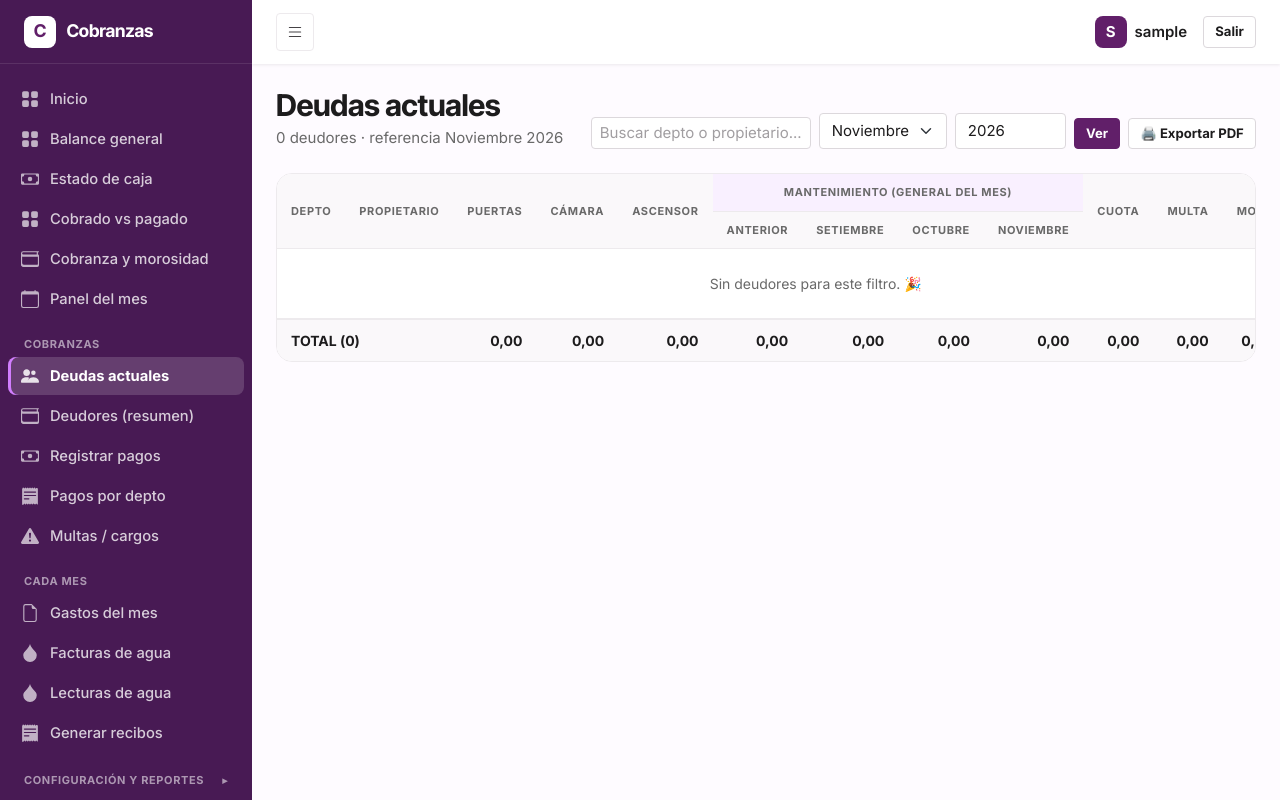
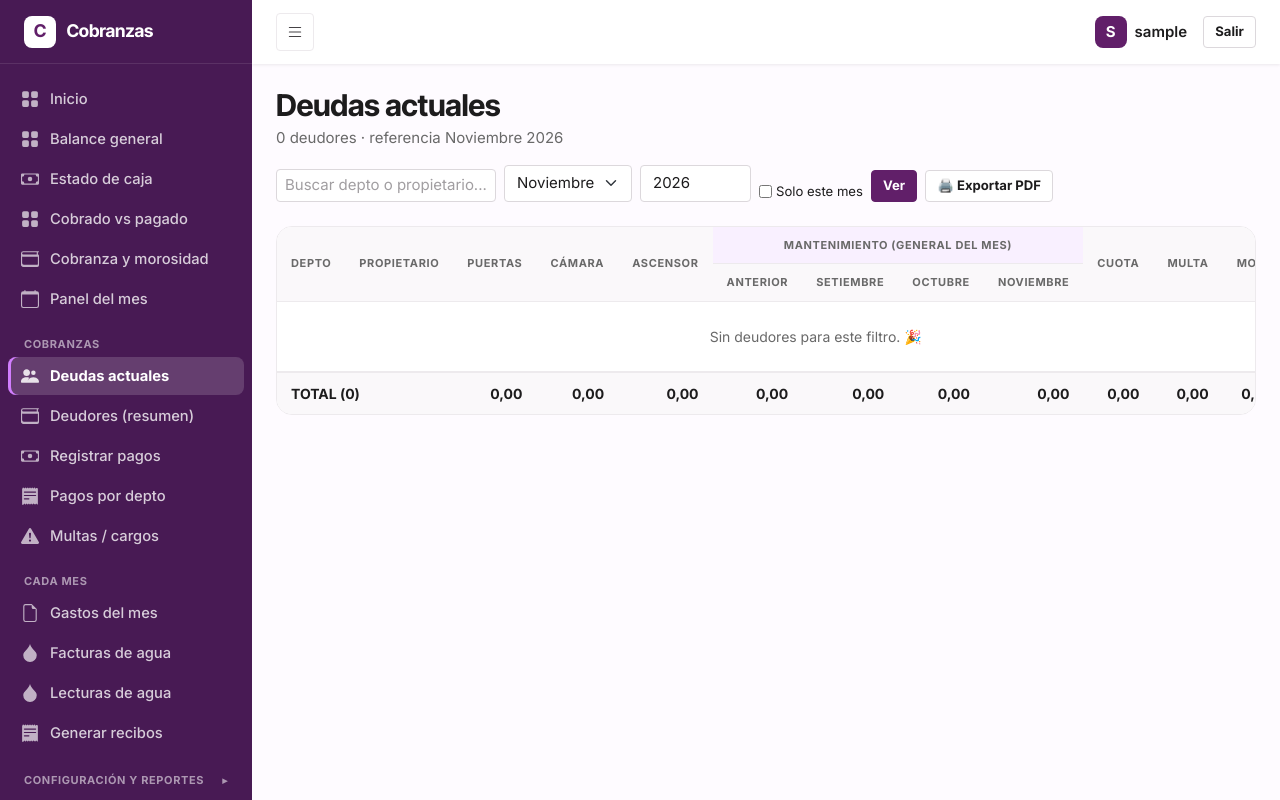
Before and after one commit to sebas731/Sistema-de-cobranzas, a Django app: page /deudas-actuales/ in a window 1280 px wide. Run offline with Django 5.2, Linux system fonts and the light colour scheme; the visitor is signed in with stand-in values (Sample User, id 1); data that the repository does not hold is empty.

Commit message:
cobranzas filtro por mes

```diff
--- a/departamentos/templates/departamentos/deudores/deudas_actuales.html
+++ b/departamentos/templates/departamentos/deudores/deudas_actuales.html
@@ -24,7 +24,7 @@
 <div class="page-header">
   <div>
     <h1 class="page-header__title">Deudas actuales</h1>
-    <p class="page-header__subtitle">{{ n }} deudor{{ n|pluralize:"es" }} · referencia {{ ref|date:"F Y"|capfirst }}</p>
+    <p class="page-header__subtitle">{{ n }} deudor{{ n|pluralize:"es" }} · {% if solo_mes %}<strong>solo deudas de {{ ref|date:"F Y"|capfirst }}</strong>{% else %}referencia {{ ref|date:"F Y"|capfirst }}{% endif %}</p>
   </div>
   <div class="d-flex gap-2 align-items-end no-print flex-wrap">
     <form method="get" class="d-flex gap-2 align-items-end flex-wrap">
@@ -32,6 +32,10 @@
              style="width:220px" placeholder="Buscar depto o propietario...">
       <div>{{ periodo_form.mes }}</div>
       <div>{{ periodo_form.anio }}</div>
+      <label class="d-flex align-items-center gap-1 small mb-0" title="Mostrar solo las deudas generadas en el mes elegido">
+        <input type="checkbox" name="solo" value="1" {% if solo_mes %}checked{% endif %}
+               onchange="this.form.submit()"> Solo este mes
+      </label>
       <button class="btn btn-sm btn-success">Ver</button>
     </form>
     <button type="button" onclick="window.print()" class="btn btn-sm btn-outline-secondary">🖨️ Exportar PDF</button>
--- a/departamentos/templates/departamentos/gastos/fijos.html
+++ b/departamentos/templates/departamentos/gastos/fijos.html
@@ -13,14 +13,13 @@
       <div class="table-responsive">
         <table class="table ds-table">
           <thead>
-            <tr><th>Descripción</th><th>Categoría</th><th>Tipo de servicio</th><th class="text-end">Monto</th><th>Modo</th><th>Activo</th><th></th></tr>
+            <tr><th>Descripción</th><th>Categoría</th><th class="text-end">Monto</th><th>Modo</th><th>Activo</th><th></th></tr>
           </thead>
           <tbody>
             {% for g in gastos %}
             <tr>
               <td>{{ g.descripcion }}</td>
               <td>{% if g.concepto and not g.concepto.es_recurrente %}<span class="badge bg-primary">{{ g.concepto.nombre }}</span>{% elif g.categoria == 'AGUA_COMUN' %}<span class="badge bg-info text-dark">Agua común</span>{% else %}<span class="badge bg-secondary">Mantenimiento</span>{% endif %}</td>
-              <td>{{ g.get_tipo_servicio_display }}</td>
               <td class="text-end">S/ {{ g.monto }}</td>
               <td>{% if g.compartido %}<span class="badge bg-success">Compartido (÷ deptos)</span>{% else %}<span class="badge bg-warning text-dark">Por departamento</span>{% endif %}</td>
               <td>{% if g.activo %}Sí{% else %}<span class="text-muted">No</span>{% endif %}</td>
@@ -37,7 +36,7 @@
               </td>
             </tr>
             {% empty %}
-            <tr><td colspan="7" class="text-center text-muted py-3">Aún no hay gastos fijos.</td></tr>
+            <tr><td colspan="6" class="text-center text-muted py-3">Aún no hay gastos fijos.</td></tr>
             {% endfor %}
           </tbody>
         </table>
--- a/departamentos/views/deudores.py
+++ b/departamentos/views/deudores.py
@@ -40,6 +40,9 @@ def deudas_actuales(request):
     form, ref = periodo_de_request(request)
     meses = [sumar_meses(ref, -2), sumar_meses(ref, -1), ref]   # ej. jul, ago, set
     q = request.GET.get('q', '').strip().lower()
+    # "Solo este mes": cuenta únicamente los cargos del periodo de referencia
+    # (ej. elegir octubre → solo las deudas generadas en octubre).
+    solo_mes = request.GET.get('solo') == '1'
 
     deps = (Departamento.objects.filter(activo=True)
             .prefetch_related('cargos__concepto', 'cargos__imputaciones'))
@@ -52,6 +55,8 @@ def deudas_actuales(request):
         for c in dep.cargos.all():
             s = c.saldo
             if s <= 0:
+                continue
+            if solo_mes and c.periodo != ref:
                 continue
             r['total'] += s
             col = _APARTE.get(c.concepto.codigo)
@@ -77,7 +82,7 @@ def deudas_actuales(request):
 
     return render(request, 'departamentos/deudores/deudas_actuales.html', {
         'periodo_form': form, 'ref': ref, 'filas': filas, 'tot': tot, 'n': len(filas),
-        'q': request.GET.get('q', ''),
+        'q': request.GET.get('q', ''), 'solo_mes': solo_mes,
         'mes_labels': [MESES_ES[m.month] for m in meses],
     })
 
```
